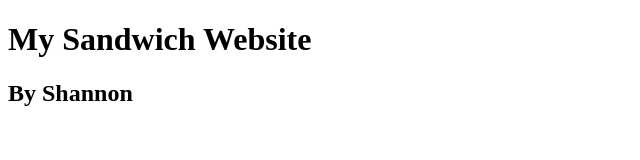
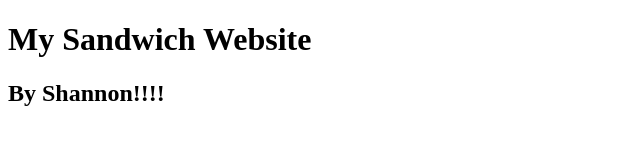
Before and after one commit to shanfinnegan/HTML-Practice-Project, a plain HTML site: page index.html in a window 1280 px wide. Shown: the full height of the page, 0-640 px from the left. Drawn offline with Linux system fonts and the light colour scheme.

Commit message:
Added exclamation points

```diff
--- a/index.html
+++ b/index.html
@@ -6,7 +6,7 @@
   <body>
   	<div>
     	<h1>My Sandwich Website</h1>
-    	<h2>By Shannon</h2>
+    	<h2>By Shannon!!!!</h2>
     </div>
 
   </body>
```
